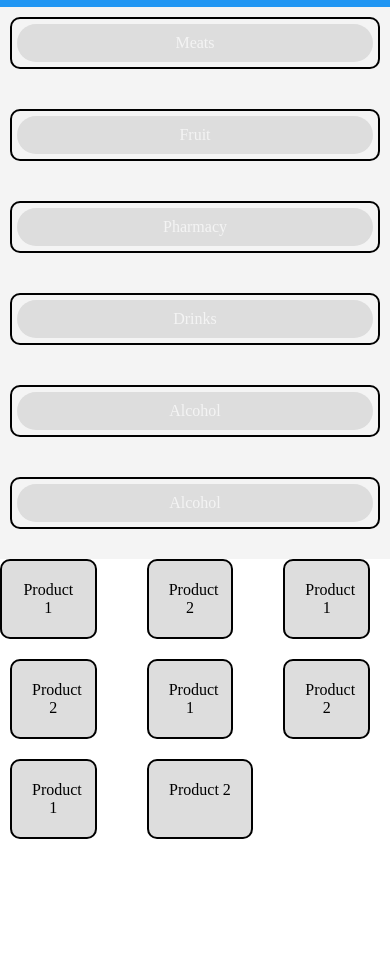
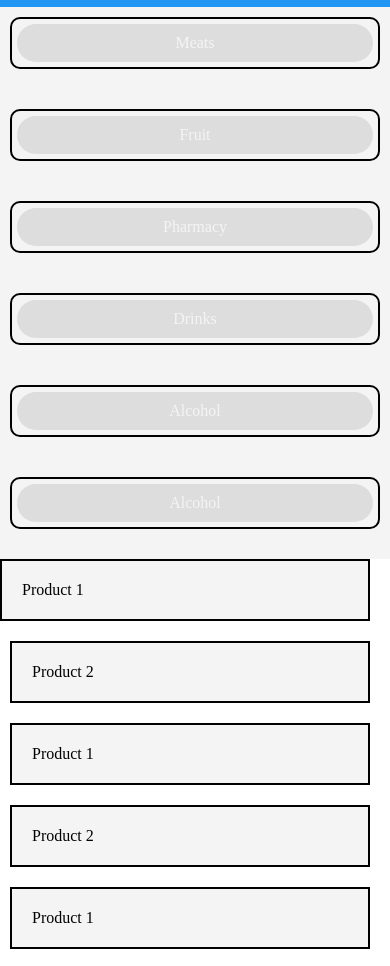
Before and after one commit to AndrewIO47/Fung-Center, a plain HTML site: page products.html in a window 390 px wide. Shown: the part 130-1096 px from the top of the page. Before the commit the page ends 969 px from the top, so only its background shows below. Drawn offline with Linux system fonts and the light colour scheme.

Commit message:
4 per row

```diff
--- a/product-styles.css
+++ b/product-styles.css
@@ -28,31 +28,41 @@
     }
 }
 
-/* product-styles.css */
-
+/* Product Section */
 .product-section {
-    display: grid;
-    grid-template-columns: repeat(auto-fit, minmax(200px, 1fr)); /* 5 columns per row */
-    gap: 20px; /* Add gap between products */
+    display: flex;
+    flex-wrap: wrap;
+    justify-content: space-between;
 }
 
 .product {
-    background-color: #ddd;
+    width: calc(20% - 20px); /* Adjust width to fit 5 products per row */
+    margin-bottom: 20px;
+    background-color: #f4f4f4; /* Placeholder background color */
     padding: 20px;
-    border-radius: 10px;
-    width: auto;
-    text-align: center;
+    box-sizing: border-box;
 }
 
-/* Adjust product size for smaller screens */
+@media screen and (max-width: 1200px) {
+    .product {
+        width: calc(25% - 20px); /* Adjust width for 4 products per row */
+    }
+}
+
+@media screen and (max-width: 992px) {
+    .product {
+        width: calc(33.33% - 20px); /* Adjust width for 3 products per row */
+    }
+}
+
 @media screen and (max-width: 768px) {
-    .product-section {
-        grid-template-columns: repeat(auto-fit, minmax(150px, 1fr)); /* 4 columns per row */
+    .product {
+        width: calc(50% - 20px); /* Adjust width for 2 products per row */
     }
 }
 
 @media screen and (max-width: 576px) {
-    .product-section {
-        grid-template-columns: repeat(auto-fit, minmax(100px, 1fr)); /* 3 columns per row */
+    .product {
+        width: 100%; /* Full width for 1 product per row on smaller screens */
     }
 }
```
